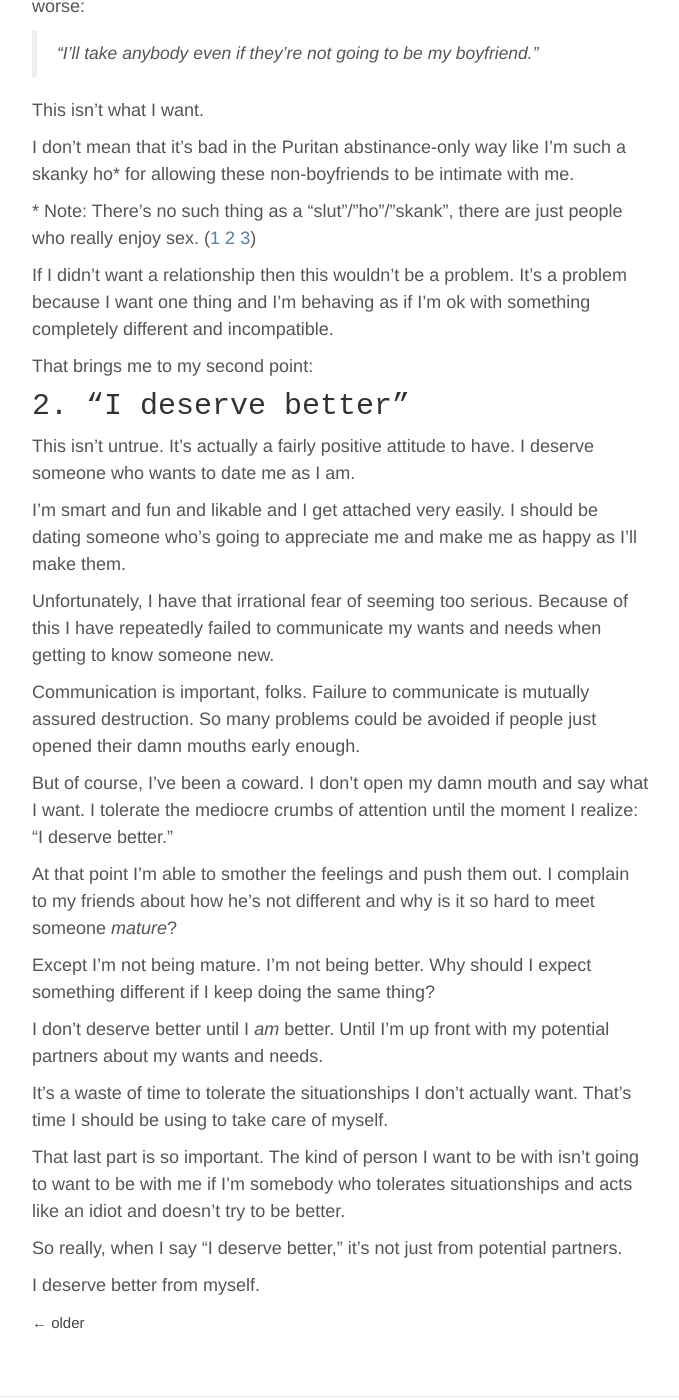
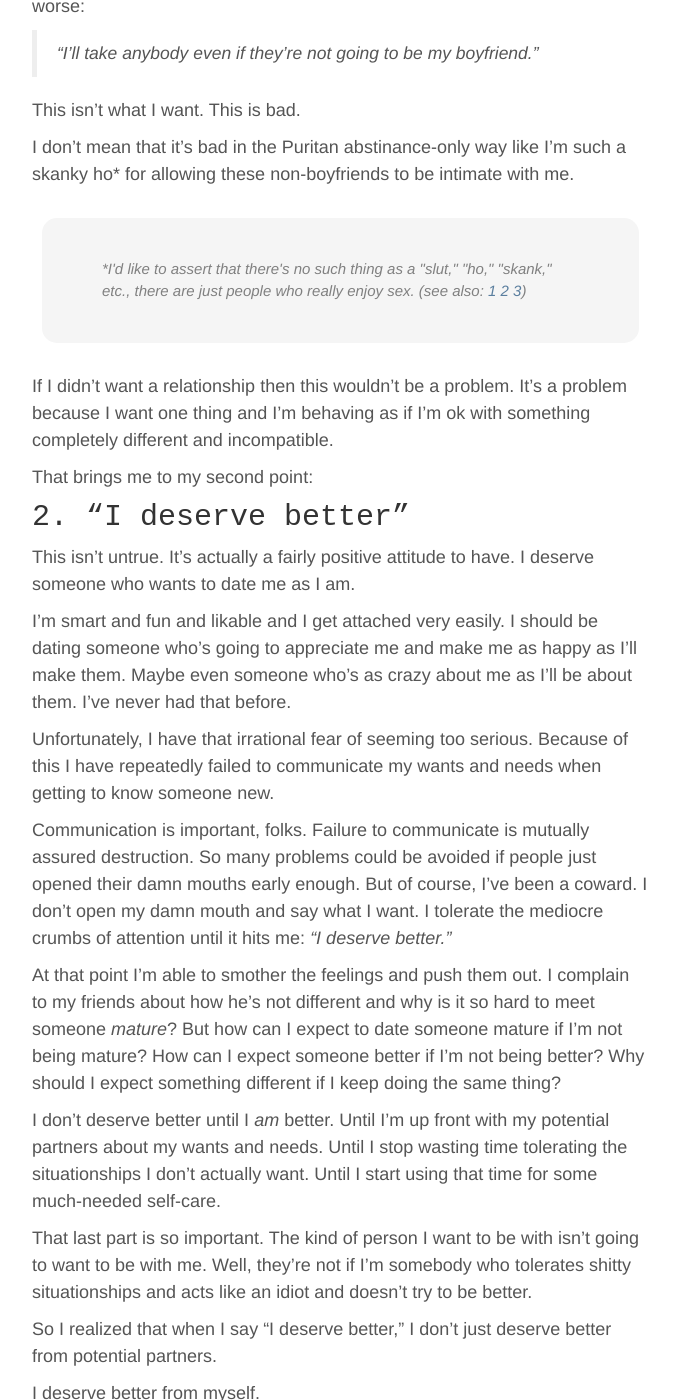
Before and after one commit to shelbyspees/speesblog, a Jekyll site: the page built from _posts/2016-07-03-im-the-idiot.md, in a window 1280 px wide and 1400 px high, scrolled down 1646 px. Shown: the whole window, without its empty margins (138-817 px from the left). Built offline with Jekyll 4.4.1, drawn with Linux system fonts in a browser that asks for light colours; nearby versions of some CDN libraries.

Commit message:
Update post

```diff
--- a/_posts/2016-07-03-im-the-idiot.md
+++ b/_posts/2016-07-03-im-the-idiot.md
@@ -44,11 +44,11 @@ What I failed to realize was that my behavior is saying something even worse:
 
 > *"I'll take anybody even if they're not going to be my boyfriend."*
 
-This isn't what I want.
+This isn't what I want. This is bad.
 
 I don't mean that it's bad in the Puritan abstinance-only way like I'm such a skanky ho* for allowing these non-boyfriends to be intimate with me.
 
-\* Note: There's no such thing as a "slut"/"ho"/"skank", there are just people who really enjoy sex. ([1](http://www.theatlantic.com/health/archive/2014/05/theres-no-such-thing-as-a-slut/371773/) [2](http://www.thecrimson.com/column/hot-and-bothered/article/2015/11/18/slut-existence-hot-bothered/) [3](https://francoistremblay.wordpress.com/2013/08/13/slut-shaming-does-not-exist-because-there-is-no-such-thing-as-a-slut/))
+<aside>*I'd like to assert that there's no such thing as a "slut," "ho," "skank," etc., there are just people who really enjoy sex. (see also: <a href="http://www.theatlantic.com/health/archive/2014/05/theres-no-such-thing-as-a-slut/371773/">1</a> <a href="http://www.thecrimson.com/column/hot-and-bothered/article/2015/11/18/slut-existence-hot-bothered/">2</a> <a href="https://francoistremblay.wordpress.com/2013/08/13/slut-shaming-does-not-exist-because-there-is-no-such-thing-as-a-slut/">3</a>)</aside>
 
 If I didn't want a relationship then this wouldn't be a problem. It's a problem because I want one thing and I'm behaving as if I'm ok with something completely different and incompatible.
 
@@ -58,24 +58,18 @@ That brings me to my second point:
 
 This isn't untrue. It's actually a fairly positive attitude to have. I deserve someone who wants to date me as I am.
 
-I'm smart and fun and likable and I get attached very easily. I should be dating someone who's going to appreciate me and make me as happy as I'll make them.
+I'm smart and fun and likable and I get attached very easily. I should be dating someone who's going to appreciate me and make me as happy as I'll make them. Maybe even someone who's as crazy about me as I'll be about them. I've never had that before.
 
 Unfortunately, I have that irrational fear of seeming too serious. Because of this I have repeatedly failed to communicate my wants and needs when getting to know someone new.
 
-Communication is important, folks. Failure to communicate is mutually assured destruction. So many problems could be avoided if people just opened their damn mouths early enough.
+Communication is important, folks. Failure to communicate is mutually assured destruction. So many problems could be avoided if people just opened their damn mouths early enough. But of course, I've been a coward. I don't open my damn mouth and say what I want. I tolerate the mediocre crumbs of attention until it hits me: *"I deserve better."*
 
-But of course, I've been a coward. I don't open my damn mouth and say what I want. I tolerate the mediocre crumbs of attention until the moment I realize: "I deserve better."
+At that point I'm able to smother the feelings and push them out. I complain to my friends about how he's not different and why is it so hard to meet someone *mature*? But how can I expect to date someone mature if I'm not being mature? How can I expect someone better if I'm not being better? Why should I expect something different if I keep doing the same thing?
 
-At that point I'm able to smother the feelings and push them out. I complain to my friends about how he's not different and why is it so hard to meet someone *mature*?
+I don't deserve better until I *am* better. Until I'm up front with my potential partners about my wants and needs. Until I stop wasting time tolerating the situationships I don't actually want. Until I start using that time for some much-needed self-care.
 
-Except I'm not being mature. I'm not being better. Why should I expect something different if I keep doing the same thing?
+That last part is so important. The kind of person I want to be with isn't going to want to be with me. Well, they're not if I'm somebody who tolerates shitty situationships and acts like an idiot and doesn't try to be better.
 
-I don't deserve better until I *am* better. Until I'm up front with my potential partners about my wants and needs.
-
-It's a waste of time to tolerate the situationships I don't actually want. That's time I should be using to take care of myself.
-
-That last part is so important. The kind of person I want to be with isn't going to want to be with me if I'm somebody who tolerates situationships and acts like an idiot and doesn't try to be better.
-
-So really, when I say "I deserve better," it's not just from potential partners.
+So I realized that when I say "I deserve better," I don't just deserve better from potential partners.
 
 I deserve better from myself.
```
